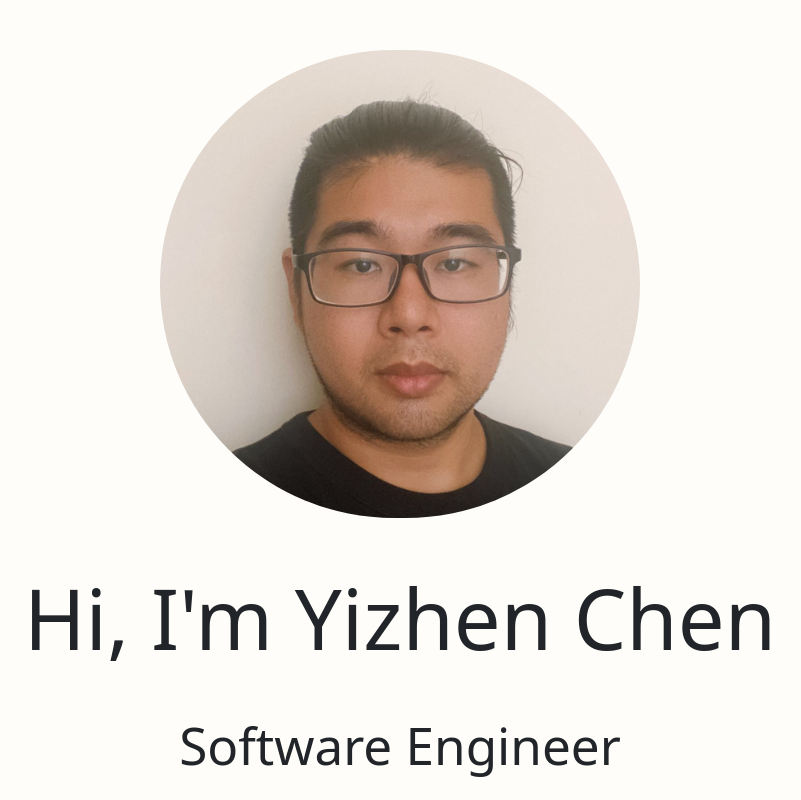
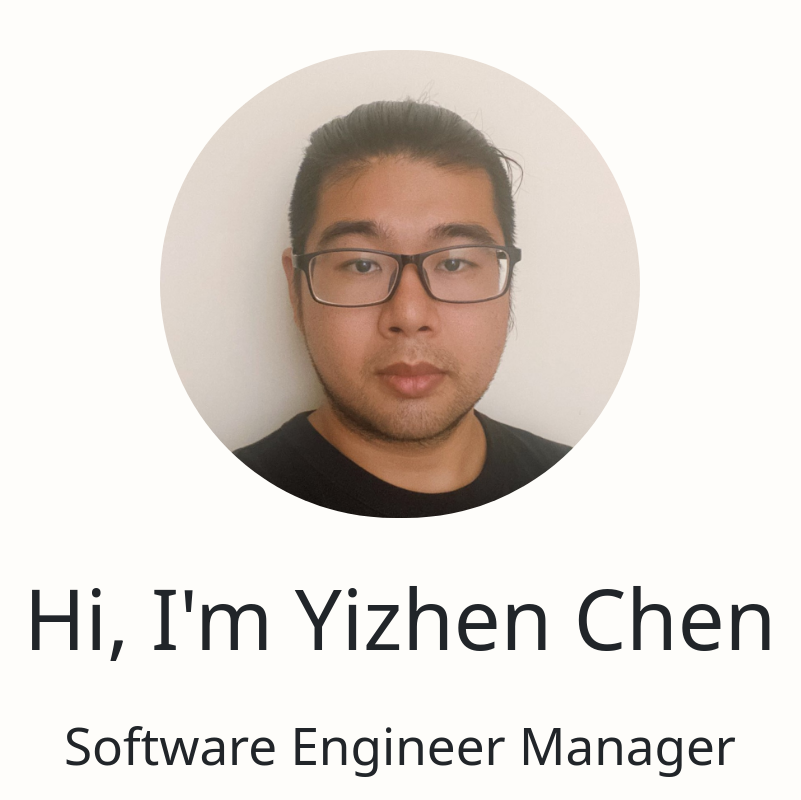
Before and after one commit to jonkiky/home, a plain HTML site: page index.html in a window 1280 px wide. Shown: the top 800 px of the page, without its empty margins (240-1041 px from the left). Drawn offline with nearby package versions, Linux system fonts and the light colour scheme.

Commit message:
Update index.html

```diff
--- a/index.html
+++ b/index.html
@@ -29,7 +29,7 @@
 </div>
 <div class="row title_section">
     <div class="col">
-      <div class="mx-auto ">Software Engineer </div>
+      <div class="mx-auto ">Software Engineer Manager </div>
     </div>
 </div>
 
```
